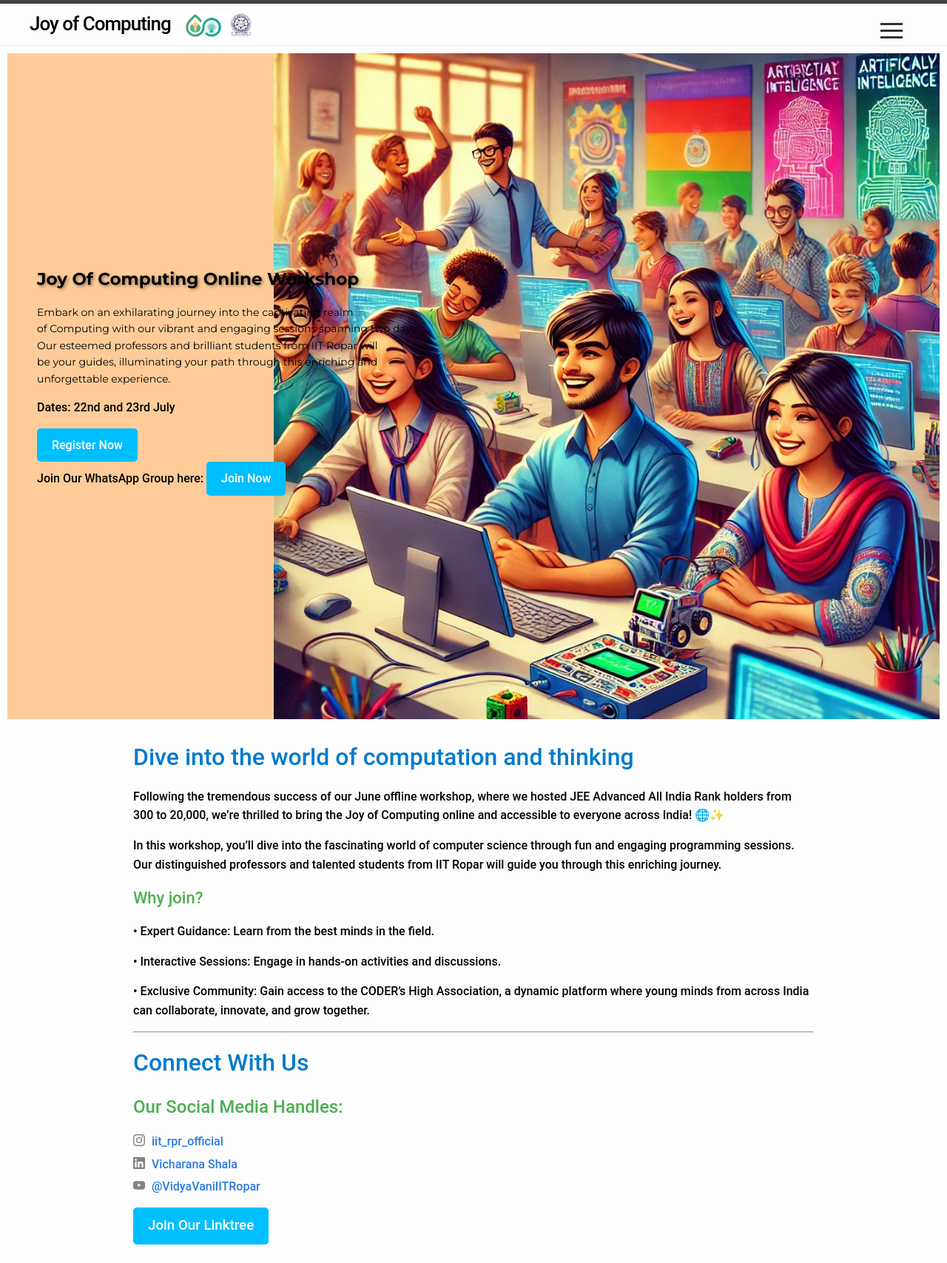
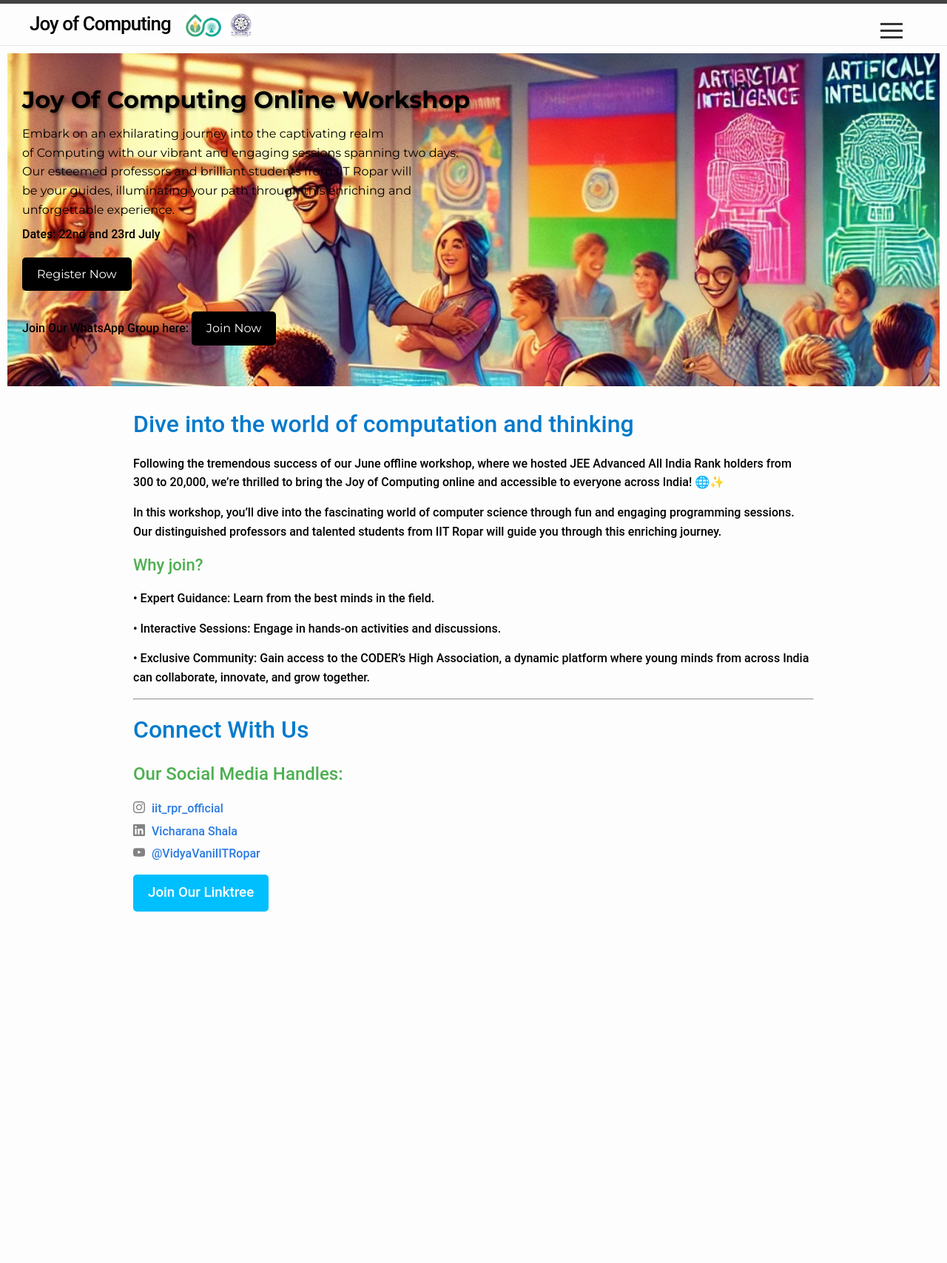
Before and after one commit to sudarshansudarshan/joc, a Jekyll site: the page built from index.markdown, in a window 1280 px wide. Shown: the whole page at 74% size. Built offline with Jekyll 4.4.1, drawn with Linux system fonts in a browser that asks for light colours; after the commit the page ends 1257 px from its top, so only the background shows below that.

Commit message:
Update home.html

```diff
--- a/_layouts/home.html
+++ b/_layouts/home.html
@@ -155,25 +155,39 @@ layout: default
   {%- endif -%}-->
 
 
-  <div class="hero-section" style="width: 100%; height: 0.5*vw; background-color: #ffcc99; background-image: url('images/joc image.jpg'); background-size: contain; background-repeat: no-repeat; background-position: right top;">
+<!--   <div class="hero-section" style="width: 100%; height: 0.5*vw; background-color: #ffcc99; background-image: url('images/joc image.jpg'); background-size: contain; background-repeat: no-repeat; background-position: right top;">
     <div class="content" style="padding-left: 40px;">
 <!--       <h2 style="color: black;"><b> Joy Of Computing Online Workshop</b></h2> -->
-      <h2 style="color: black; font-family: 'Montserrat', sans-serif; font-size: 23px; text-shadow: 2px 2px 4px rgba(0, 0, 0, 0.4);"><b>Joy Of Computing Online Workshop</b></h2>
+<!--       <h2 style="color: black; font-family: 'Montserrat', sans-serif; font-size: 23px; text-shadow: 2px 2px 4px rgba(0, 0, 0, 0.4);"><b>Joy Of Computing Online Workshop</b></h2> -->
 
-      <p style="color: black; font-family: 'Montserrat', sans-serif; font-size: 14px; text-align: justify;">
+<!--       <p style="color: black; font-family: 'Montserrat', sans-serif; font-size: 14px; text-align: justify;"> -->
+<!--         Embark on an exhilarating journey into the captivating realm <br>of Computing with our vibrant and engaging sessions spanning two days. <br>Our esteemed professors and brilliant students from IIT Ropar will <br>be your guides, illuminating your path through this enriching and <br>unforgettable experience. -->
+<!--       </p>  -->
+
+<!--       <p style="color: black;"><b>Dates: 22nd and 23rd July</b></p> -->
+
+<!--       <a href="https://forms.gle/HP18PAvap6ifJ8EG8" class="btn">Register Now</a> -->
+<!--       <br> -->
+
+<!--       <p style="color: black;"> -->
+<!--         Join Our WhatsApp Group here: -->
+<!--         <a href="https://chat.whatsapp.com/J4Na1mTOXqY3xCPWGv64sz" class="btn">Join Now</a> -->
+<!--       </p> -->
+
+<!--     </div> -->
+<!--   </div>  -->
+  <div class="hero-section" style="width: 100%; height: 50vh; background-color: #ffcc99; background-image: url('images/joc image.jpg'); background-size: cover; background-repeat: no-repeat; background-position: right top; display: flex; align-items: center; justify-content: flex-start;">
+    <div class="content" style="padding-left: 20px; max-width: 90%; color: black;">
+      <h2 style="font-family: 'Montserrat', sans-serif; font-size: 2rem; text-shadow: 2px 2px 4px rgba(0, 0, 0, 0.4); margin: 0;"><b>Joy Of Computing Online Workshop</b></h2>
+      <p style="font-family: 'Montserrat', sans-serif; font-size: 1rem; text-align: justify; margin: 0.5rem 0;">
         Embark on an exhilarating journey into the captivating realm <br>of Computing with our vibrant and engaging sessions spanning two days. <br>Our esteemed professors and brilliant students from IIT Ropar will <br>be your guides, illuminating your path through this enriching and <br>unforgettable experience.
       </p>
-
-      <p style="color: black;"><b>Dates: 22nd and 23rd July</b></p>
-
-      <a href="https://forms.gle/HP18PAvap6ifJ8EG8" class="btn">Register Now</a>
-      <br>
-
-      <p style="color: black;">
+      <p style="font-size: 1rem; margin: 0.5rem 0;"><b>Dates: 22nd and 23rd July</b></p>
+      <a href="https://forms.gle/HP18PAvap6ifJ8EG8" class="btn" style="display: inline-block; padding: 10px 20px; margin: 10px 0; background-color: #000; color: #fff; text-decoration: none; border-radius: 5px; font-family: 'Montserrat', sans-serif;">Register Now</a>
+      <p style="font-size: 1rem; margin: 0.5rem 0;">
         Join Our WhatsApp Group here:
-        <a href="https://chat.whatsapp.com/J4Na1mTOXqY3xCPWGv64sz" class="btn">Join Now</a>
+        <a href="https://chat.whatsapp.com/J4Na1mTOXqY3xCPWGv64sz" class="btn" style="display: inline-block; padding: 10px 20px; margin: 10px 0; background-color: #000; color: #fff; text-decoration: none; border-radius: 5px; font-family: 'Montserrat', sans-serif;">Join Now</a>
       </p>
-
     </div>
   </div>
   <br>
```
